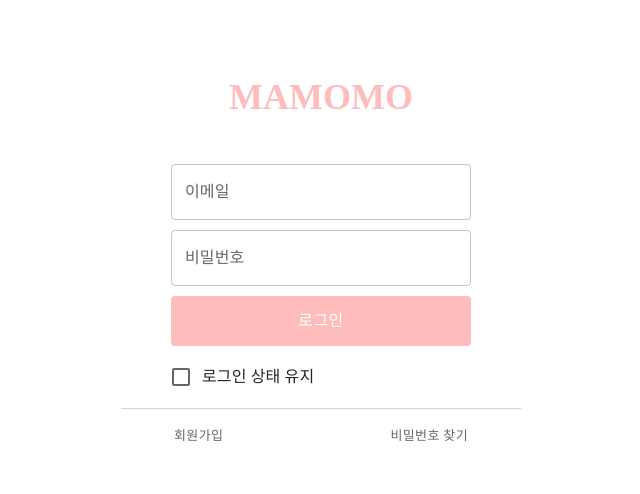
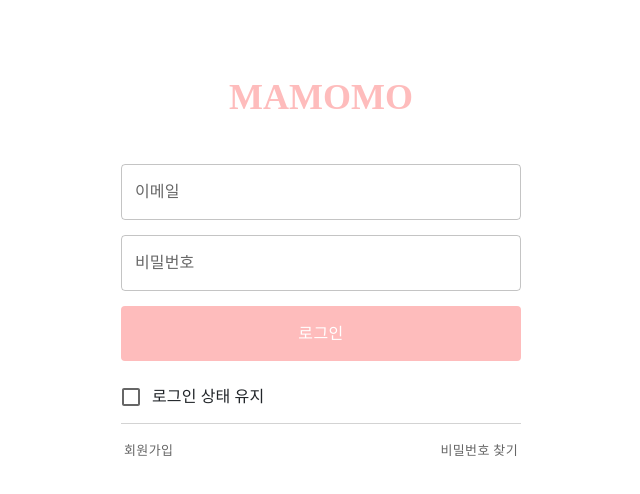
Before and after one commit to 2E2I/mamomo-client, a React (Create React App) app: page /signin in a window 1280 px wide. Shown: the top 494 px of the page, without its empty margins (319-959 px from the left). Built offline with nearby package versions, Linux system fonts and the light colour scheme; what zustand-persist would draw is missing.

Commit message:
:lipstick: 로그인페이지 컴포넌트 디자인 수정 #121
width, margin 수정

```diff
--- a/src/components/signInPageComponents/Email.js
+++ b/src/components/signInPageComponents/Email.js
@@ -26,8 +26,8 @@ const Email = () => {
           // placeholder="이메일"
           color="gray"
           sx={{
-            margin: "5px",
-            width: "300px",
+            margin: "5px 0 0 0",
+            width: "400px",
           }}
         >
         </TextField>
--- a/src/components/signInPageComponents/FindingPassword.js
+++ b/src/components/signInPageComponents/FindingPassword.js
@@ -23,7 +23,7 @@ const FindingPassword = () => {
       <Box
         sx={{
           margin: "5px",
-          width: "150px",
+          width: "200px",
         }}
       >
         <Grid container justifyContent="right">
--- a/src/components/signInPageComponents/KeepingSignIn.js
+++ b/src/components/signInPageComponents/KeepingSignIn.js
@@ -23,8 +23,8 @@ const KeepingSignIn = () => {
     <ThemeProvider theme={theme}>
       <Box
         sx={{
-          margin: "5px",
-          width: "300px",
+          margin: "15px 0 0 0",
+          width: "400px",
         }}
       >
         <Grid container justifyContent="left">
--- a/src/components/signInPageComponents/Password.js
+++ b/src/components/signInPageComponents/Password.js
@@ -28,8 +28,8 @@ const Password = () => {
           // placeholder="비밀번호"
           color="gray"
           sx={{
-            margin: "5px",
-            width: "300px",
+            margin: "15px 0 0 0",
+            width: "400px",
           }}
         />
       </Grid>
--- a/src/components/signInPageComponents/SignIn.js
+++ b/src/components/signInPageComponents/SignIn.js
@@ -24,9 +24,9 @@ const SignIn = () => {
         variant="contained"
         color="main"
         sx={{
-          m: "5px",
-          width: "300px",
-          height: "50px",
+          m: "15px 0 0 0",
+          width: "400px",
+          height: "55px",
           boxShadow: '0',
           ":hover": {
             boxShadow: '0'
--- a/src/components/signInPageComponents/SignUp.js
+++ b/src/components/signInPageComponents/SignUp.js
@@ -24,7 +24,7 @@ const SignUp = () => {
       <Box
         sx={{
           margin: "5px",
-          width: "150px",
+          width: "200px",
         }}
       >
         <Grid container justifyContent="left">
```
